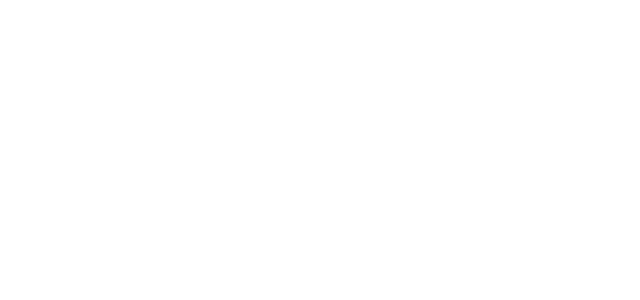
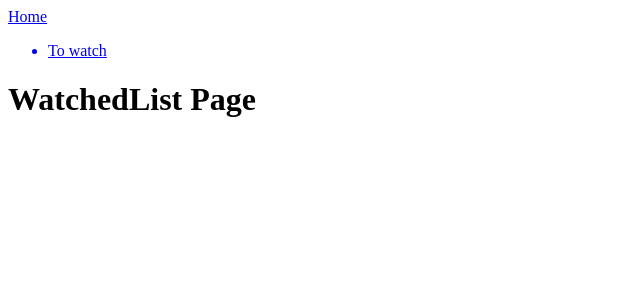
Before and after one commit to kangjietan/moviedb, a React app: page /watched in a window 1280 px wide. Shown: the top 300 px of the page, without its empty margins (0-640 px from the left). Built offline with nearby package versions, Linux system fonts and the light colour scheme; the HTML template or start-up script is replaced by a standard one.

Commit message:
Set up pages and links

```diff
--- a/client/src/components/App.jsx
+++ b/client/src/components/App.jsx
@@ -1,4 +1,11 @@
 import React, { Component } from 'react';
+import { BrowserRouter as Router, Switch, Route } from "react-router-dom";
+
+import Navigation from './Navigation.jsx';
+import Home from './Home.jsx';
+import WatchedList from './WatchedList.jsx';
+import ToWatchList from './ToWatchList.jsx';
+import Results from './Results.jsx'
 
 class App extends Component {
   constructor(props) {
@@ -11,7 +18,17 @@
 
   render() {
     return (
-      <div></div>
+      <Router>
+        <div>
+          <Navigation />
+          <Switch>
+            <Route path="/" exact component={Home} />
+            <Route path="/search/:name" component={Results} />
+            <Route path="/watched" exact component={WatchedList} />
+            <Route path="/watch-list" exact component={ToWatchList} />
+          </Switch>
+        </div>
+      </Router>
     );
   }
 }
--- /dev/null
+++ b/client/src/components/Home.jsx
@@ -0,0 +1,11 @@
+import React from 'react';
+
+function Home() {
+  return (
+    <div>
+      <h1>Home Page</h1>
+    </div>
+  );
+}
+
+export default Home;
--- /dev/null
+++ b/client/src/components/Navigation.jsx
@@ -0,0 +1,26 @@
+import React from "react";
+import styled from 'styled-components';
+
+import { Link } from "react-router-dom";
+
+const NavigationContainer = styled.div`
+`;
+
+function Navigation() {
+  return (
+    <NavigationContainer>
+      <nav className="navbar navbar-expand-lg navbar-light bg-light">
+        <Link to="/" className="navbar-brand">Home</Link>
+        <div className="collapse navbar-collapse" id="navbarSupportedContent">
+          <ul className="navbar-nav mr-auto">
+            <Link to="/watched">
+              <li className="nav-item">To watch</li>
+            </Link>
+          </ul>
+        </div>
+      </nav>
+    </NavigationContainer>
+  );
+}
+
+export default Navigation;
--- /dev/null
+++ b/client/src/components/Results.jsx
@@ -0,0 +1,11 @@
+import React from 'react';
+
+function Results() {
+  return (
+    <div>
+      <h1>Results Page</h1>
+    </div>
+  );
+}
+
+export default Results;
--- /dev/null
+++ b/client/src/components/ToWatchList.jsx
@@ -0,0 +1,11 @@
+import React from 'react';
+
+function ToWatchList() {
+  return (
+    <div>
+      <h1>ToWatchList Page</h1>
+    </div>
+  );
+}
+
+export default ToWatchList;
--- /dev/null
+++ b/client/src/components/WatchedList.jsx
@@ -0,0 +1,11 @@
+import React from 'react';
+
+function WatchedList() {
+  return (
+    <div>
+      <h1>WatchedList Page</h1>
+    </div>
+  );
+}
+
+export default WatchedList;
```
